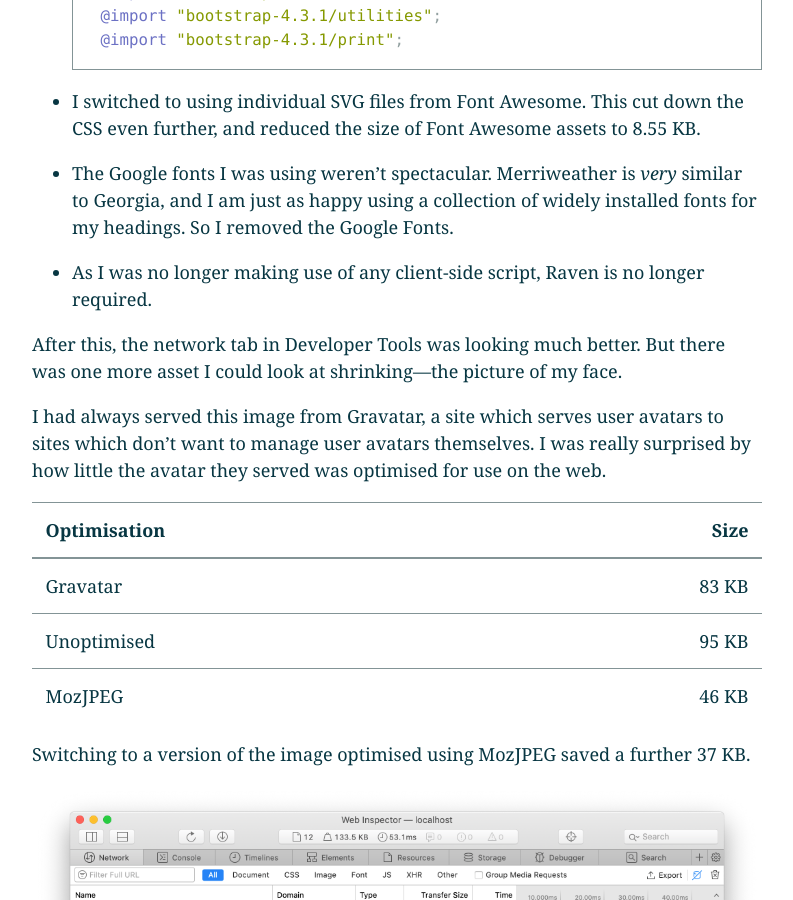
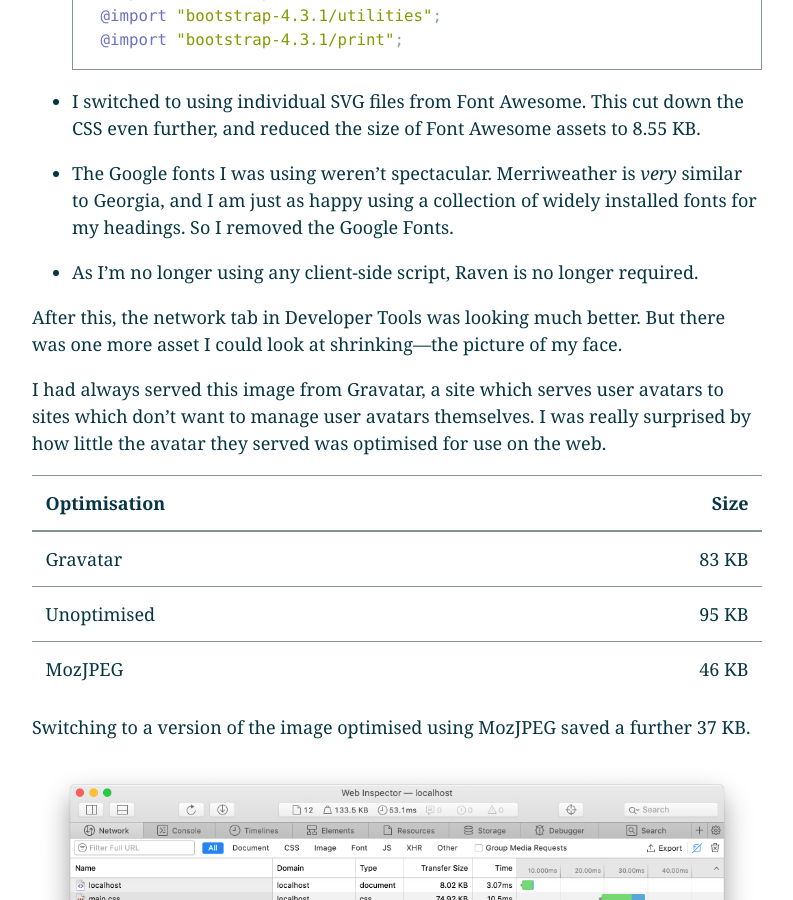
Before and after one commit to craiga/craiga.id.au, a Jekyll site: the page built from _posts/2019-07-31-craiga-id-au-carbon-footprint.markdown, in a window 1280 px wide and 900 px high, scrolled down 3576 px. Shown: the whole window, without its empty margins (53-846 px from the left). Built offline with Jekyll 4.4.1, drawn with Linux system fonts in a browser that asks for light colours; our own code applies the rules of GitHub Pages for plain Markdown files.

Commit message:
Update 2019-07-31-craiga-id-au-carbon-footprint.markdown

```diff
--- a/_posts/2019-07-31-craiga-id-au-carbon-footprint.markdown
+++ b/_posts/2019-07-31-craiga-id-au-carbon-footprint.markdown
@@ -92,7 +92,7 @@ Here are the steps I went through to slim this page down:
 
  * The Google fonts I was using weren't spectacular. Merriweather is *very* similar to Georgia, and I am just as happy using a collection of widely installed fonts for my headings. So I removed the Google Fonts.
 
- * As I was no longer making use of any client-side script, Raven is no longer required.
+ * As I'm no longer using any client-side script, Raven is no longer required.
 
 After this, the network tab in Developer Tools was looking much better. But there was one more asset I could look at shrinking—the picture of my face.
 
```
